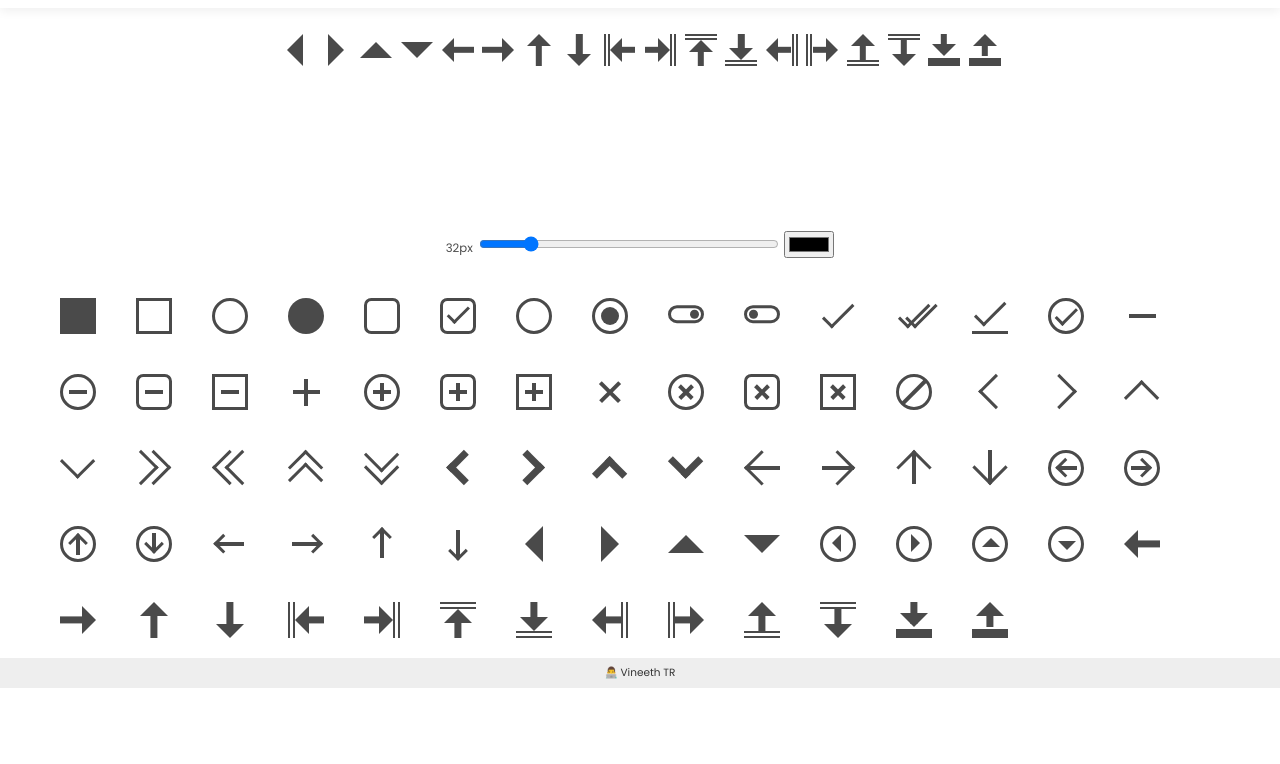
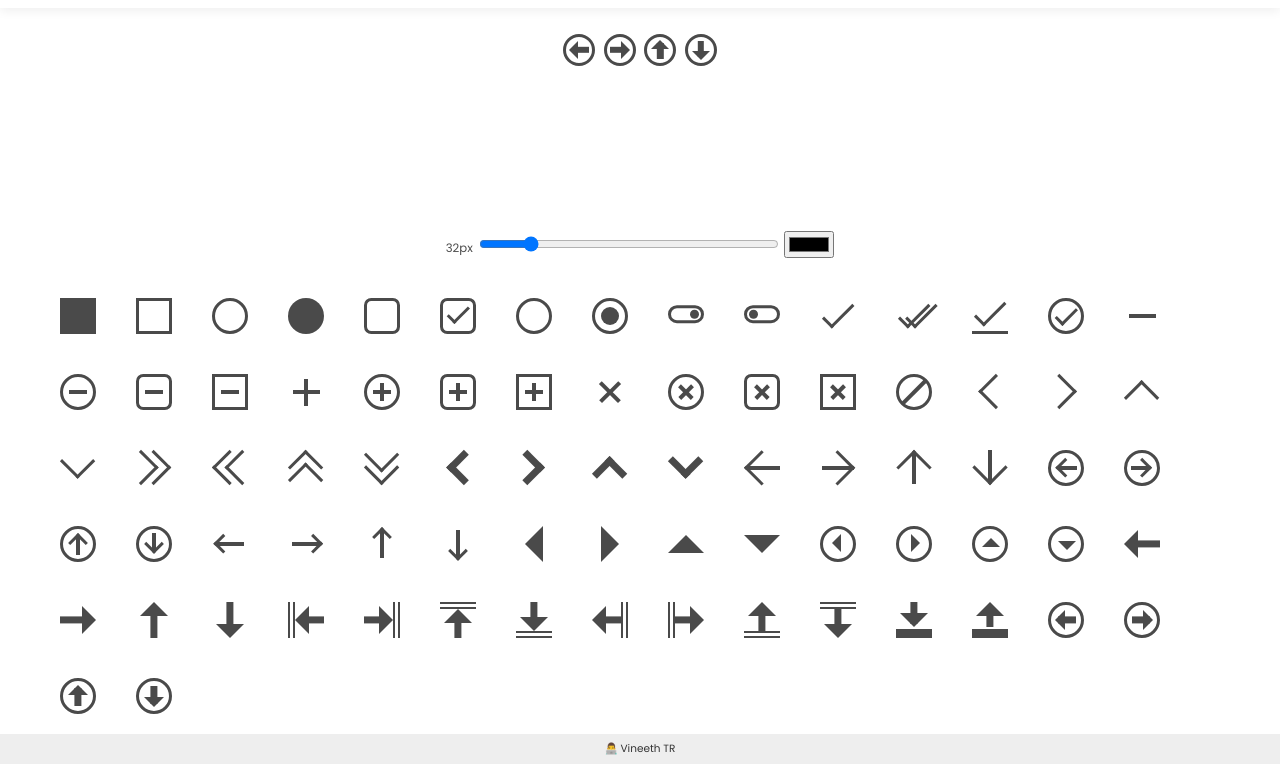
Before and after one commit to vineethtrv/css-icons, a plain HTML site: page index.html in a window 1280 px wide. Shown: the part 49-813 px from the top of the page. Drawn offline with Linux system fonts and the light colour scheme.

Commit message:
arrow circle icons

```diff
--- a/assets/scss/vendors/_icons.scss
+++ b/assets/scss/vendors/_icons.scss
@@ -1231,6 +1231,115 @@
         transform: translatex(-50%);
     }
 }
+
+.icon-circle-left {
+    @extend %icon;
+    width: 1em;
+    height: 1em;
+    border: 0.1em solid currentColor;
+    border-radius: 50%;
+
+    &::after {
+        content: '';
+        position: absolute;
+        border: 0.3em solid transparent;
+        border-right-color: currentColor;
+        left: 0.1em;
+        top: 50%;
+        transform: translate(-50%, -50%);
+    }
+    &::before{
+        content: '';
+        position: absolute;
+        height: 0.2em;
+        width: 0.5em;
+        background: currentColor;
+        top: 50%;
+        left: 0.2em;
+        transform: translateY(-50%);
+    }
+}
+
+.icon-circle-right {
+    @extend %icon;
+    width: 1em;
+    height: 1em;
+    border: 0.1em solid currentColor;
+    border-radius: 50%;
+    &::after {
+        content: '';
+        position: absolute;
+        border: 0.3em solid transparent;
+        border-left-color: currentColor;
+        right: 0.1em;
+        top: 50%;
+        transform: translate(50%, -50%);
+    }
+    &::before {
+        content: '';
+        position: absolute;
+        height: 0.2em;
+        width: 0.5em;
+        background: currentColor;
+        top: 50%;
+        right: 0.2em;
+        transform: translateY(-50%);
+    }
+}
+
+.icon-circle-up {
+    @extend %icon;
+    width: 1em;
+    height: 1em;
+    border: 0.1em solid currentColor;
+    border-radius: 50%;
+    &::after {
+        content: '';
+        position: absolute;
+        border: 0.3em solid transparent;
+        border-bottom-color: currentColor;
+        left: 50%;
+        top: 0.1em;
+        transform: translate(-50%, -50%);
+    }
+    &::before {
+        content: '';
+        position: absolute;
+        height: 0.5em;
+        width: 0.2em;
+        background: currentColor;
+        top: 0.2em;
+        left: 50%;
+        transform: translatex(-50%);
+    }
+}
+
+.icon-circle-down {
+    @extend %icon;
+    width: 1em;
+    height: 1em;
+    border: 0.1em solid currentColor;
+    border-radius: 50%;
+    &::after {
+        content: '';
+        position: absolute;
+        border: 0.3em solid transparent;
+        border-top-color: currentColor;
+        left: 50%;
+        bottom: 0.1em;
+        transform: translate(-50%, 50%);
+    }
+    &::before {
+        content: '';
+        position: absolute;
+        height: 0.5em;
+        width: 0.2em;
+        background: currentColor;
+        bottom: 0.2em;
+        left: 50%;
+        transform: translatex(-50%);
+    }
+}
 .icon-push-left {
     @extend %icon;
     width: 1em;
--- a/index.html
+++ b/index.html
@@ -23,27 +23,11 @@
 <div id="demo">
 
     <div id="demo-icon">
-        <span class="icon-caret-left"></span>
-        <span class="icon-caret-right"></span>
-        <span class="icon-caret-up"></span>
-        <span class="icon-caret-down"></span>
-        <span class="icon-left"></span>
-        <span class="icon-right"></span>
-        <span class="icon-up"></span>
-        <span class="icon-down"></span>
 
-        <span class="icon-push-left"></span>
-        <span class="icon-push-right"></span>
-        <span class="icon-push-up"></span>
-        <span class="icon-push-down"></span>
-
-        <span class="icon-pull-left"></span>
-        <span class="icon-pull-right"></span>
-        <span class="icon-pull-up"></span>
-        <span class="icon-pull-down"></span>
-
-        <span class="icon-download"></span>
-        <span class="icon-upload"></span>
+        <span class="icon-circle-left"></span>
+        <span class="icon-circle-right"></span>
+        <span class="icon-circle-up"></span>
+        <span class="icon-circle-down"></span>
 
     </div>
     <div class="controller">
@@ -152,6 +136,12 @@
             <span class="icon-download"></span>
             <span class="icon-upload"></span>
 
+            <span class="icon-circle-left"></span>
+            <span class="icon-circle-right"></span>
+            <span class="icon-circle-up"></span>
+            <span class="icon-circle-down"></span>
+
+
         </section>
 
     </main>
```
Also changed, not shown: assets/css/styles.css.
